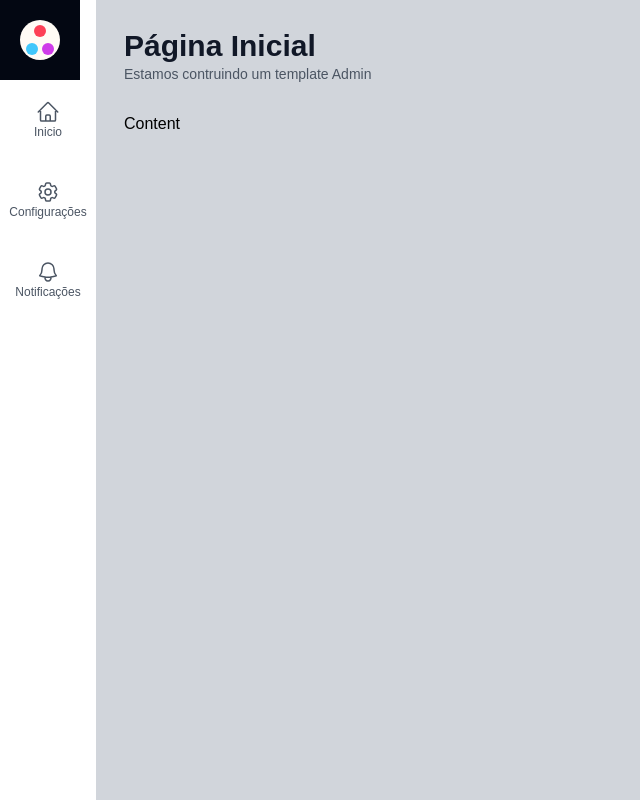
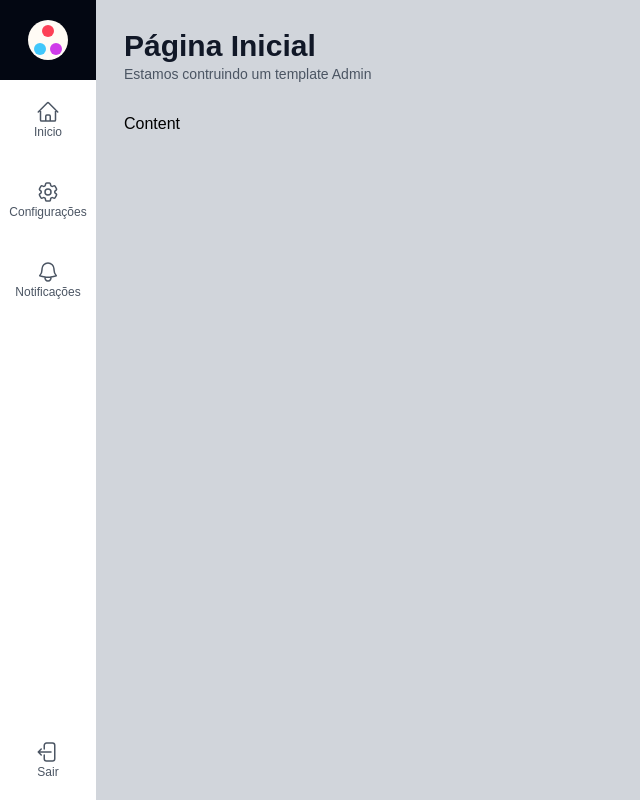
Before and after one commit to xmurilo/TemplateAdmin, a Next.js app: page / in a window 1280 px wide. Shown: the whole page, without its empty margins (0-640 px from the left). Built offline with nearby package versions, Linux system fonts and the light colour scheme.

Commit message:
feat: adding logout button to LateralMenu

```diff
--- a/src/components/template/LateralMenu.tsx
+++ b/src/components/template/LateralMenu.tsx
@@ -1,18 +1,24 @@
-import { BellIcon, HomeIcon, SettingsIcon } from "../Icons";
+import { BellIcon, HomeIcon, LogoutIcon, SettingsIcon } from "../Icons";
 import ItemMenu from "./ItemMenu";
 import Logo from "./Logo";
 
 export default function LateralMenu() {
   return (
-    <aside>
-      <div className={` flex items-center justify-center w-20 h-20 bg-gray-950`}>
+    <aside className={`flex flex-col`}>
+      <div className={` flex items-center justify-center w-24 h-20 bg-gray-950`}>
         <Logo />
       </div>
-      <ul>
+      <ul className={`flex-grow`}>
         <ItemMenu url="/" text="Inicio" icon={HomeIcon} />
         <ItemMenu url="/settings" text="Configurações" icon={SettingsIcon} />
         <ItemMenu url="/notifications" text="Notificações" icon={BellIcon} />
       </ul>
+      <ul>
+        <ItemMenu
+        text="Sair" icon={LogoutIcon}
+        onClick={() => console.log("Sair")}
+        className={`text-[#FD4056] hover:bg-red-700 hover:text-white`} />
+      </ul>
     </aside>
   );
 }
```
